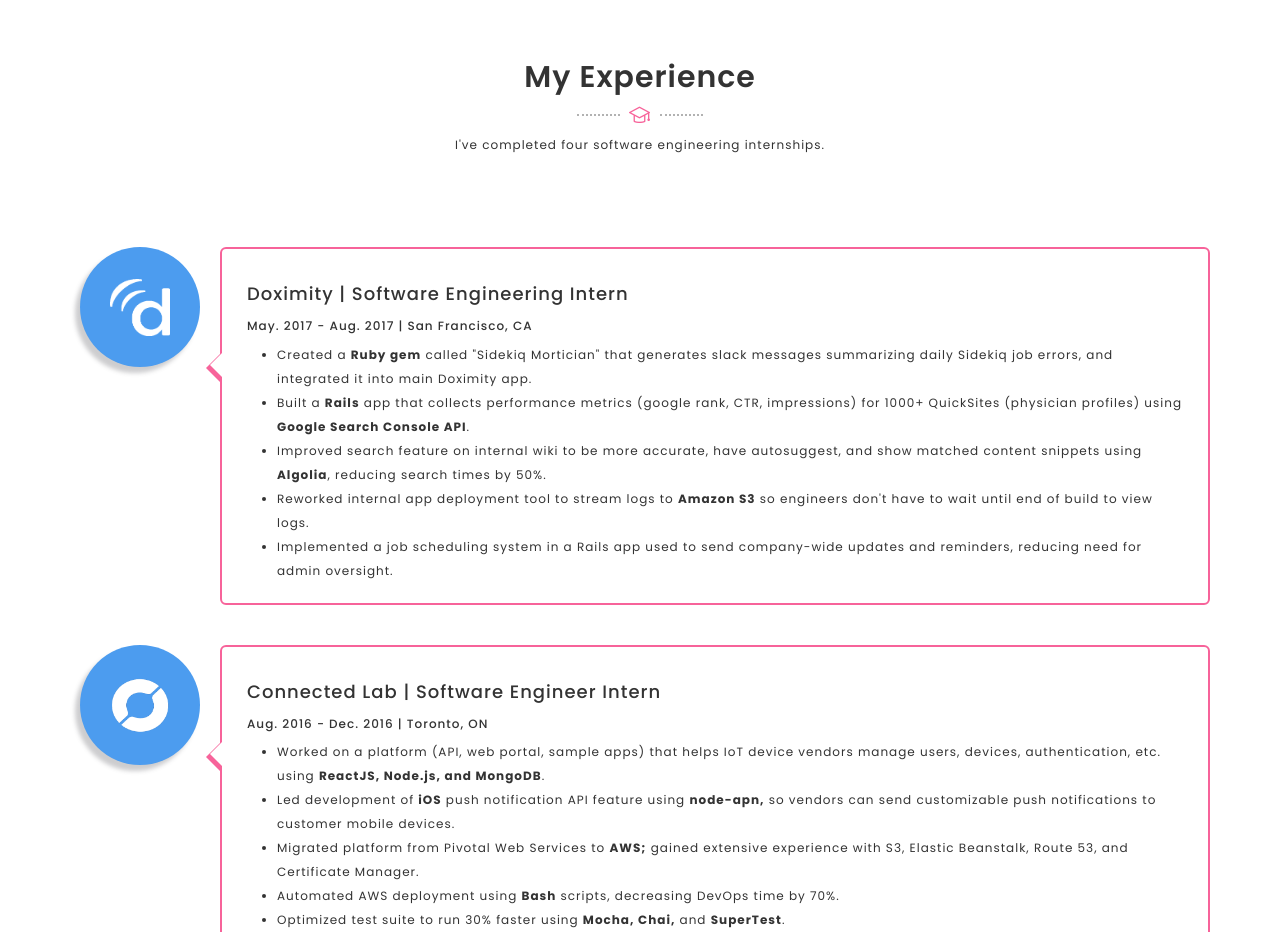
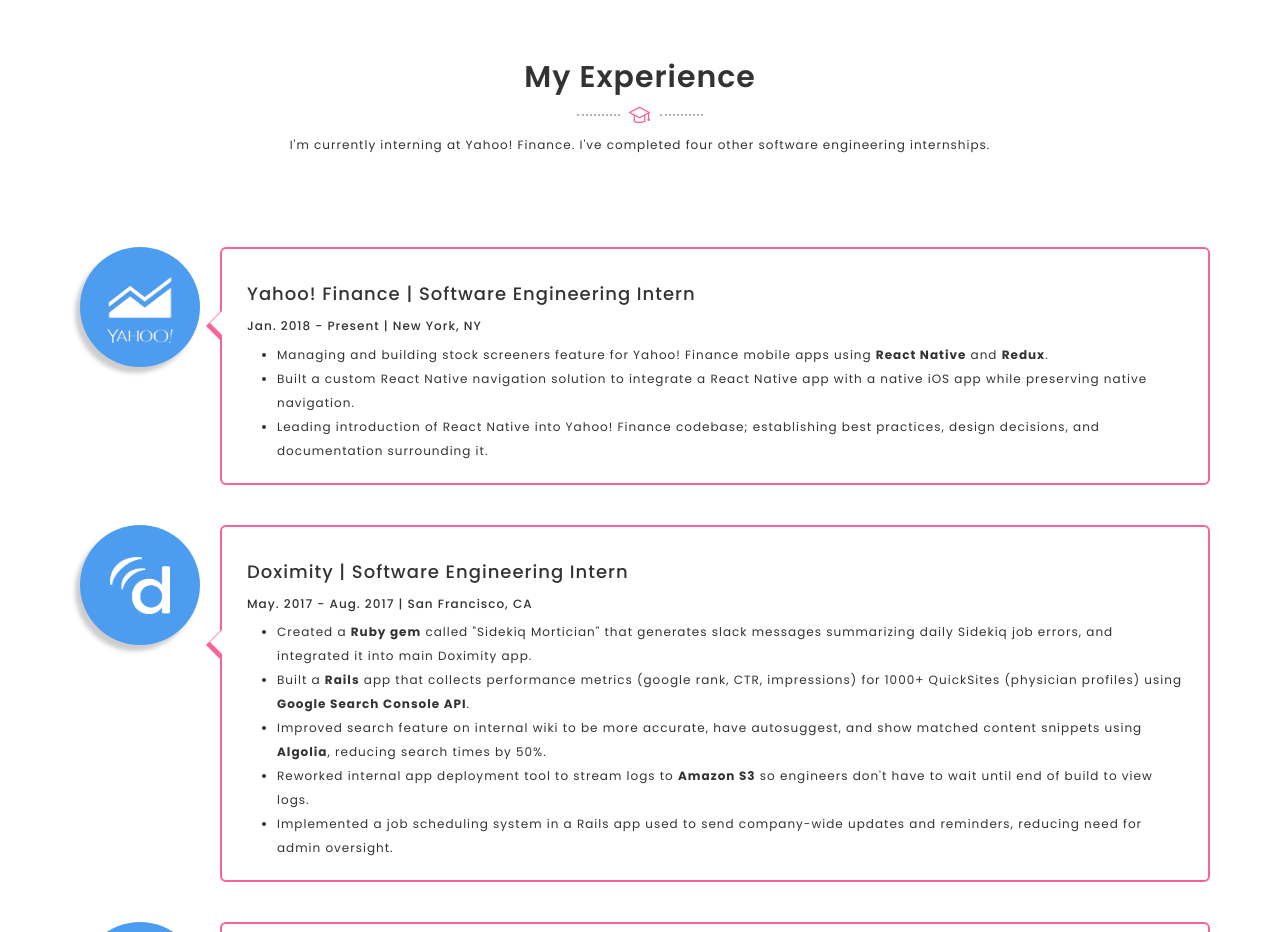
Before and after one commit to jitindodd/jitindodd.github.io, a plain HTML site: page index.html in a window 1280 px wide. Shown: the part 780-1712 px from the top of the page. Drawn offline with Linux system fonts and the light colour scheme.

Commit message:
Updated site experience and resume.

```diff
--- a/css/style.css
+++ b/css/style.css
@@ -1559,6 +1559,12 @@ tr > td:nth-child(2) {
 
 /* Company Logos */
 
+.yf_logo {
+  margin-top: 0.3em;
+  height: 70%;
+  width: 55%;
+}
+
 .dox_logo {
   margin-top: 0.5em;
   height: 60%;
--- a/index.html
+++ b/index.html
@@ -58,9 +58,9 @@
 
   <body>
   <!-- Preloader Start -->
-    <div class="preloader">
+    <!-- <div class="preloader">
       <p>Loading...</p>
-    </div>
+    </div> -->
   <!-- Preloader End -->
 
   <!-- Menu Section Start -->
@@ -169,13 +169,40 @@
               <div class="divider dark">
                 <i class="icon-graduation"></i>
               </div>
-              <p>I've completed four software engineering internships.</p>
+              <p>I'm currently interning at Yahoo! Finance. I've completed four other software engineering internships.</p>
             </div>
           </div>
         </div>
         <div class="row">
           <div class="col-md-12 col-sm-12">
             <div class="experience">
+
+              <div class="experience-item">
+                <a href="https://finance.yahoo.com/">
+                  <div class="experience-circle experience-company">
+                    <img class="yf_logo" src="images/logos/yf_logo.png" alt="">
+                  </div>
+                </a>
+                <div class="experience-content">
+                  <h4>Yahoo! Finance | Software Engineering Intern</h4>
+                  <h6>Jan. 2018 - Present | New York, NY</h6>
+                  <ul>
+
+                    <li>
+                      Managing and building stock screeners feature for Yahoo! Finance mobile apps
+                      using <strong>React Native</strong> and <strong>Redux</strong>.
+                    </li>
+                    <li>
+                      Built a custom React Native navigation solution to integrate a React Native app with a native
+                      iOS app while preserving native navigation.
+                    </li>
+                    <li>
+                      Leading introduction of React Native into Yahoo! Finance codebase;
+                      establishing best practices, design decisions, and documentation surrounding it.
+                    </li>
+                  </ul>
+                </div>
+              </div>
 
               <div class="experience-item">
                 <a href="https://www.doximity.com/">
--- a/js/scripts.js
+++ b/js/scripts.js
@@ -38,10 +38,9 @@
 
        /* Preloader */
 
-        $(window).load(function () {
-            $('.preloader').delay(800).fadeOut('slow');
-        });
-
+        // $(window).load(function () {
+        //     $('.preloader').delay(800).fadeOut('slow');
+        // });
 
 
        /* Smooth Scroll */
```
Also changed, not shown: images/logos/yf_logo.png (added), 4 other files.
